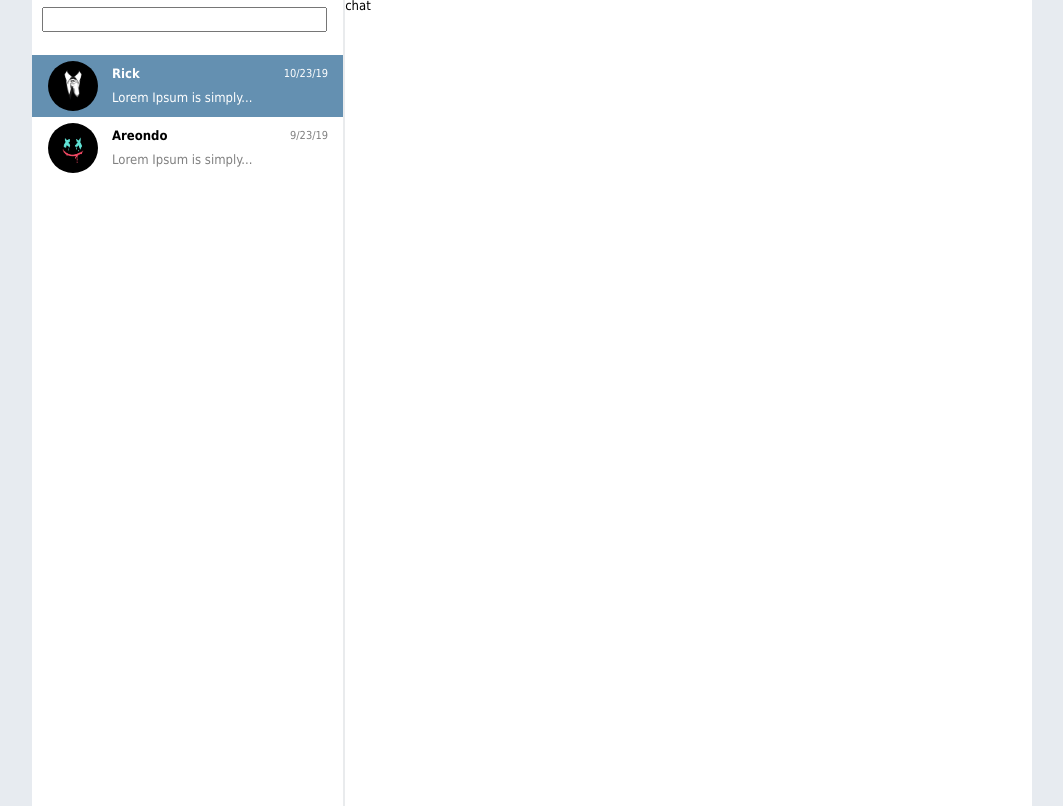
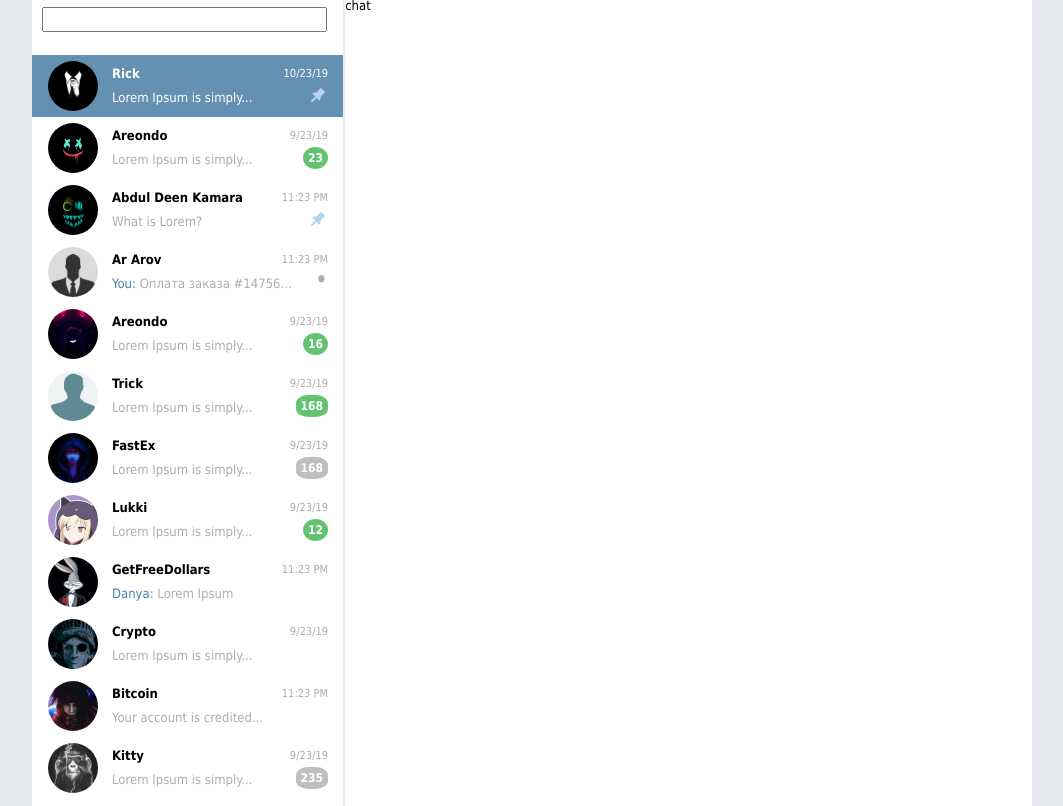
Before and after one commit to Trickster69/Telegram_UI, a plain HTML site: page index.html in a window 1280 px wide. Shown: the part 53-859 px from the top of the page, without its empty margins (108-1171 px from the left). Drawn offline with Linux system fonts and the light colour scheme.

Commit message:
contact scrollbar

```diff
--- a/index.html
+++ b/index.html
@@ -36,18 +36,118 @@
               <div class="name nf">Rick</div>
               <div class="message mf">Lorem Ipsum is simply...</div>
               <div class="date df">10/23/19</div>
+              <div class="messages cmt"><img src="img/pin.png" alt="" /></div>
             </div>
+
             <div class="human second">
               <div class="avatar"><img src="img/ava2.jpg" alt="" /></div>
               <div class="name"><span class="spnamef">Areondo</span></div>
               <div class="message ms">Lorem Ipsum is simply...</div>
-              <div class="date">9/23/19</div>
+              <div class="date ds">9/23/19</div>
+              <div class="countmes cms">23</div>
+            </div>
+
+            <div class="human second">
+              <div class="avatar"><img src="img/ava3.jpg" alt="" /></div>
+              <div class="name">
+                <span class="spnamef">Abdul Deen Kamara</span>
+              </div>
+              <div class="message ms">What is Lorem?</div>
+              <div class="date">11:23 PM</div>
+              <div class="messages cmt"><img src="img/pin.png" alt="" /></div>
+            </div>
+
+            <div class="human second">
+              <div class="avatar"><img src="img/ava5.png" alt="" /></div>
+              <div class="name">
+                <span class="spnamef">Ar Arov</span>
+              </div>
+              <div class="message ms">
+                <span>You: </span>Оплата заказа #14756...
+              </div>
+              <div class="date">11:23 PM</div>
+              <div class="unread">•</div>
+            </div>
+
+            <div class="human second">
+              <div class="avatar"><img src="img/ava6.png" alt="" /></div>
+              <div class="name"><span class="spnamef">Areondo</span></div>
+              <div class="message ms">Lorem Ipsum is simply...</div>
+              <div class="date ds">9/23/19</div>
+              <div class="countmes cms">16</div>
+            </div>
+
+            <div class="human second">
+              <div class="avatar"><img src="img/ava7.jpg" alt="" /></div>
+              <div class="name"><span class="spnamef">Trick</span></div>
+              <div class="message ms">Lorem Ipsum is simply...</div>
+              <div class="date ds">9/23/19</div>
+              <div class="countmes cm3">168</div>
+            </div>
+
+            <div class="human second">
+              <div class="avatar"><img src="img/ava8.jpg" alt="" /></div>
+              <div class="name"><span class="spnamef">FastEx</span></div>
+              <div class="message ms">Lorem Ipsum is simply...</div>
+              <div class="date ds">9/23/19</div>
+              <div class="countmes cmgray">168</div>
+            </div>
+
+            <div class="human second">
+              <div class="avatar"><img src="img/ava9.png" alt="" /></div>
+              <div class="name"><span class="spnamef">Lukki</span></div>
+              <div class="message ms">Lorem Ipsum is simply...</div>
+              <div class="date ds">9/23/19</div>
+              <div class="countmes">12</div>
+            </div>
+
+            <div class="human second">
+              <div class="avatar"><img src="img/ava10.jpg" alt="" /></div>
+              <div class="name">
+                <span class="spnamef">GetFreeDollars</span>
+              </div>
+              <div class="message ms"><span>Danya: </span>Lorem Ipsum</div>
+              <div class="date">11:23 PM</div>
+            </div>
+
+            <div class="human second">
+              <div class="avatar"><img src="img/ava12.jpg" alt="" /></div>
+              <div class="name"><span class="spnamef">Crypto</span></div>
+              <div class="message ms">Lorem Ipsum is simply...</div>
+              <div class="date ds">9/23/19</div>
+            </div>
+
+            <div class="human second">
+              <div class="avatar"><img src="img/ava13.png" alt="" /></div>
+              <div class="name">
+                <span class="spnamef">Bitcoin</span>
+              </div>
+              <div class="message ms">
+                Your account is credited...
+              </div>
+              <div class="date">11:23 PM</div>
+            </div>
+
+            <div class="human second">
+              <div class="avatar"><img src="img/ava14.jpg" alt="" /></div>
+              <div class="name"><span class="spnamef">Kitty</span></div>
+              <div class="message ms">Lorem Ipsum is simply...</div>
+              <div class="date ds">9/23/19</div>
+              <div class="countmes cmgray">235</div>
+            </div>
+
+            <div class="human second">
+              <div class="avatar"><img src="img/ava1.jpg" alt="" /></div>
+              <div class="name"><span class="spnamef">Jo-jo</span></div>
+              <div class="message ms">Lorem Ipsum is simply...</div>
+              <div class="date ds">9/23/19</div>
+              <div class="countmes cmgray">111</div>
             </div>
           </div>
         </div>
         <div class="chat">chat</div>
       </div>
     </div>
-    <!--<script src="script.js"></script> -->
+    <script src="script.js"></script>
   </body>
 </html>
--- a/script.js
+++ b/script.js
@@ -1,11 +1,15 @@
 'use strict';
 
 let menu = document.querySelector(".header_tg");
-
+let bar = document.querySelector(".icon_menu");
 // menu.onmouseenter = function () {
 //     alert("click")
 // };
 
-menu.addEventListener("mouseenter", () => {
-    alert("click");
+bar.addEventListener("mouseenter", () => {
+
+    // bar.style.width ///
+
+
+
 });
--- a/style.css
+++ b/style.css
@@ -54,11 +54,6 @@ body {
   height: 2px;
   background-color: #fff;
   top: 6px;
-}
-.burger:hover {
-  background-color: black;
-  margin-top: 50px;
-  margin-bottom: 5px;
 }
 
 .header_tg {
@@ -130,6 +125,26 @@ body {
 /* HEADER */
 
 /* CONTACTS */
+.people {
+  height: 750px;
+  overflow-y: hidden;
+  margin-right: -2px;
+  border-right: 2px solid #e9ebed;
+}
+::-webkit-scrollbar {
+  width: 2px;
+}
+::-webkit-scrollbar-thumb {
+  border-width: 1px 1px 1px 2px;
+  border-color: #adbfcc;
+  background-color: #aaa;
+}
+
+.people:hover {
+  margin-right: -4px;
+  overflow-y: auto;
+}
+
 .content {
   display: flex;
   height: 809px;
@@ -193,7 +208,7 @@ body {
   position: absolute;
   top: 10px;
   right: 15px;
-  font-size: 11px;
+  font-size: 0.85em;
 }
 
 .first {
@@ -205,13 +220,51 @@ body {
 }
 .second {
   background-color: #fff;
-  color: gray;
+  color: #b3abab;
 }
+
 .second:hover {
   background: #f2f6fa;
   color: #6490b1;
 }
+.countmes {
+  position: absolute;
+  bottom: 10px;
+  right: 15px;
+  background-color: #64c270;
+  border-radius: 50%;
+  color: white;
+  padding: 2px;
+  padding-left: 5px;
+  padding-right: 5px;
+  font-weight: bold;
+  font-size: 12px;
+}
 
+.cmt {
+  position: absolute;
+  bottom: 7px;
+  right: 15px;
+}
+
+.ms span {
+  color: #4d7ea8;
+}
+.unread {
+  position: absolute;
+  bottom: 14px;
+  right: 15px;
+
+  font-size: 25px;
+}
+
+.cm3 {
+  border-radius: 38%;
+}
+.cmgray {
+  border-radius: 38%;
+  background-color: #bfbfbf;
+}
 /* CONTACTS */
 
 .chat {
```
Also changed, not shown: img/ava10.jpg (added), img/ava12.jpg (added), img/ava13.png (added), img/ava14.jpg (added), img/pin.png (added).
